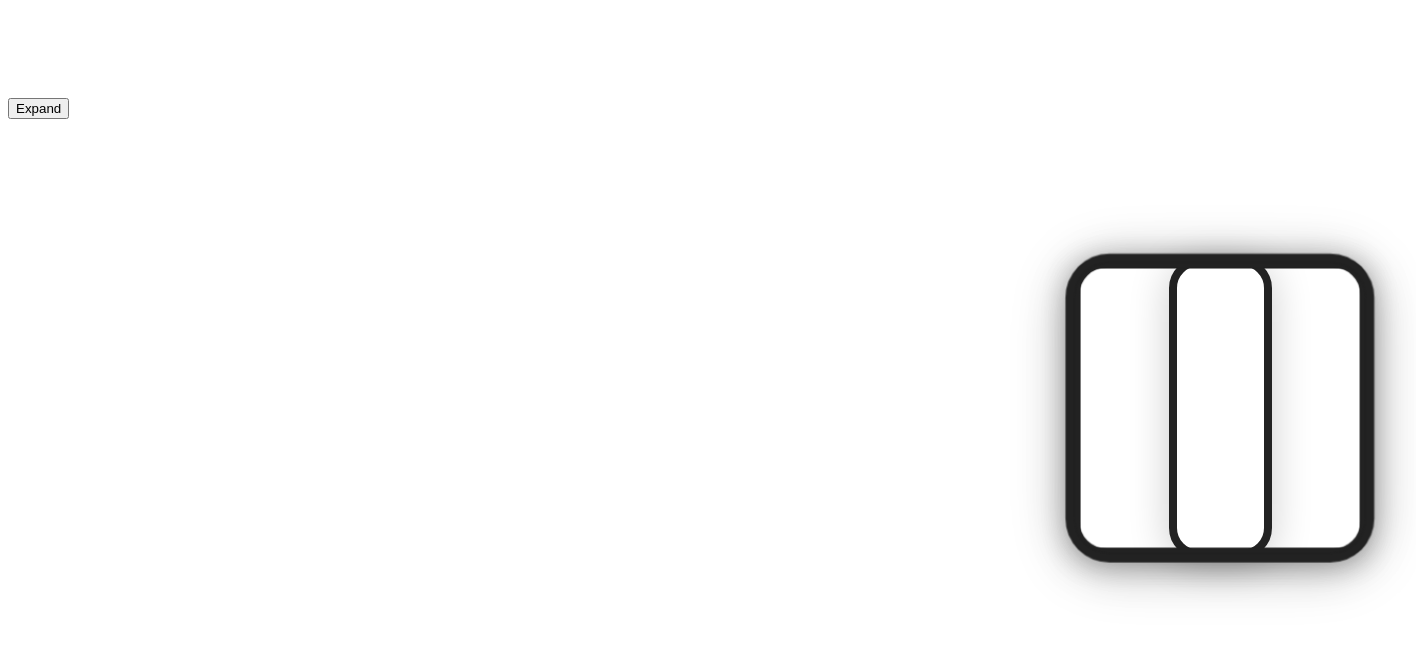
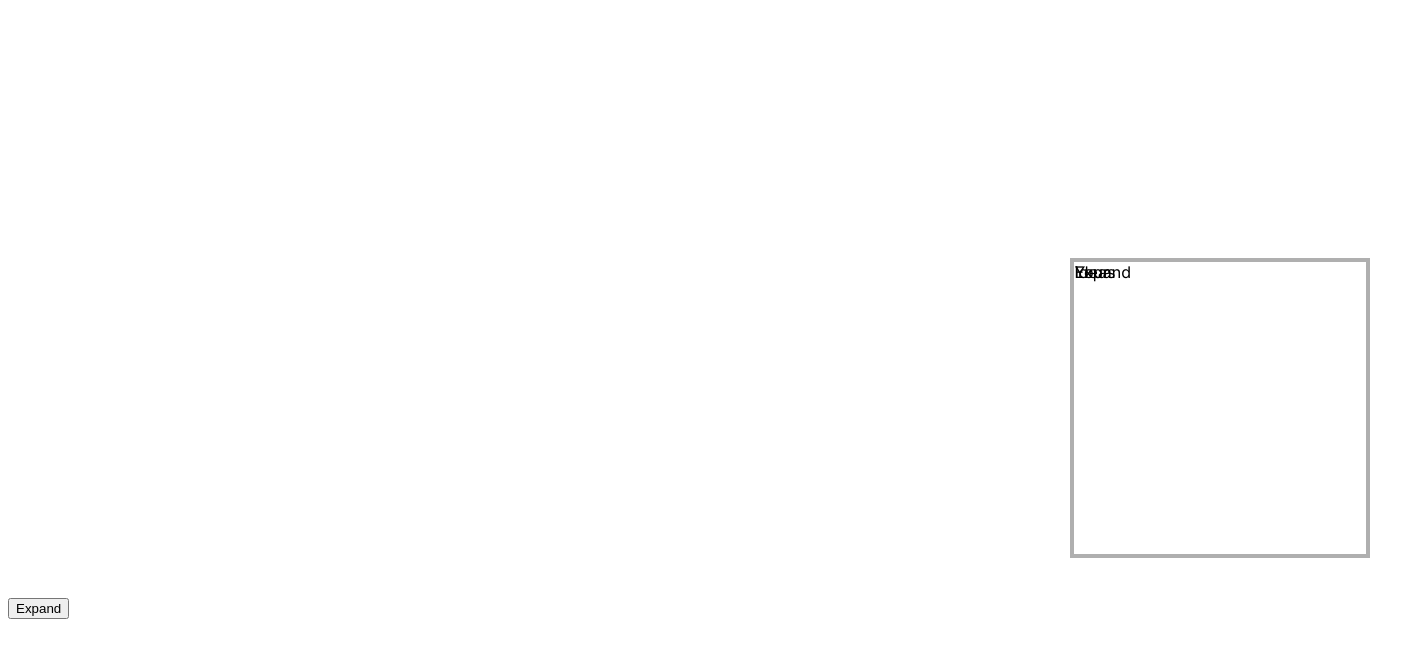
Before and after one commit to PawelDuplaga/3d-test, a Next.js app: page / in a window 1280 px wide. Shown: the top 658 px of the page, 1416 px wide, since content can reach past the window. Built offline with nearby package versions, Linux system fonts and the light colour scheme.

Commit message:
experiments

```diff
--- a/src/components/ThreeThing/ThreeThing.tsx
+++ b/src/components/ThreeThing/ThreeThing.tsx
@@ -7,10 +7,15 @@ import VanillaTilt from "vanilla-tilt";
 const options = {
   scale: 1.1,
   speed: 700,
-  max: 20
+  max: 40,
+  reverse: true,
 }
 
-const ThreeThing = () => {
+type TProps = {
+  expanded : boolean
+}
+
+const ThreeThing = ({expanded}: TProps) => {
   const tilt = useRef<HTMLDivElement>(null);
 
   useEffect(() => {
@@ -19,13 +24,19 @@ const ThreeThing = () => {
     }
   }, [tilt]);
 
+  const box02Ex = expanded ? styles.box02Ex : '';
+  const box01Ex = expanded ? styles.box01Ex : '';
+  const box1Ex = expanded ? styles.box1Ex : '';
+  const box2Ex = expanded ? styles.box2Ex : '';
+
+  const border = expanded ? styles.border1 : styles.border0;
 
   return (
 		<div ref={tilt} className={styles.box} data-tilt-full-page-listening>
-      <div className={styles.box01}></div>
-      <div className={styles.box02}></div>
-      <div className={styles.box1}></div>
-      <div className={styles.box2}></div>
+      <div className={`${styles.box_} ${box02Ex} ${border}`}></div>
+      <div className={`${styles.box_} ${box01Ex} ${border}`}>Expand</div>
+      <div className={`${styles.box_} ${box1Ex} ${border}`}>Your</div>
+      <div className={`${styles.box_} ${box2Ex} ${border}`}>Ideas</div>
     </div>
   );
 };
--- a/src/components/ThreeThing/styles.module.scss
+++ b/src/components/ThreeThing/styles.module.scss
@@ -1,24 +1,29 @@
-.box02 {
-    position: absolute;
-    width: 390px;
-    aspect-ratio: 1 / 1;
-    border-radius: 30px;
-    border: 8px solid rgb(34, 34, 34);
-    background: transparent;
-    box-shadow: 0 5px 40px rgba(0, 0, 0, 0.2);
-    transform: translateZ(-320px);
+.box02Ex {
+    transform: translateZ(-360px);
 }
 
-.box01 {
-    position: absolute;
-    width: 340px;
-    aspect-ratio: 1 / 1;
-    border-radius: 30px;
-    border: 8px solid rgb(34, 34, 34);
-    background: transparent;
-    box-shadow: 0 5px 40px rgba(0, 0, 0, 0.2);
-    transform: translateZ(-160px);
+.box01Ex {
+    transform: translate3d(-200px,30px,-180px);
 }
+
+.box1Ex {
+    transform: translateZ(180px);
+}
+
+.box2Ex {
+    // transform: translateZ(360px);
+    // transform: translateX(-200px);
+    transform: translate3d(200px,30px,360px);
+}
+
+.border0 {
+    border: 4px solid rgba(34, 34, 34, 0.1);
+}
+
+.border1 {
+    border: 4px solid rgba(34, 34, 34, 0.8);
+}
+
 
 .box {
     display: flex;
@@ -26,32 +31,74 @@
     align-items: center;
     width: 300px;
     height: 300px;
-    border-radius: 30px;
-    border: 8px solid rgb(34, 34, 34);
+    border: 4px solid rgba(34, 34, 34, 0);
     background: transparent;
     // background-color: khaki;
-    box-shadow: 0 5px 40px rgba(0, 0, 0, 0.2);
-    transform-style: preserve-3d
-  }
+    // box-shadow: 0 5px 40px rgba(0, 0, 0, 0.2);
+    transform-style: preserve-3d;
 
-.box1 {
-    position: absolute;
-    width: 250px;
-    aspect-ratio: 1 / 1;
-    border-radius: 30px;
-    border: 7px solid rgb(34, 34, 34);
-    background: transparent;
-    box-shadow: 0 5px 40px rgba(0, 0, 0, 0.2);
-    transform: translateZ(160px);
+
+    .box_ {
+        position: absolute;
+        width: 300px;
+        aspect-ratio: 1 / 1;
+        background: transparent;
+        transition: all 0.4s ease-in-out;
+        backface-visibility: hidden;
+        image-rendering: pixelated;
+    }
+
+
+    // .box02 {
+    //     position: absolute;
+    //     width: 380px;
+    //     aspect-ratio: 1 / 1;
+    //     border: 8px solid rgb(34, 34, 34);
+    //     background: transparent;
+    //     transform: translateZ(0px);
+    //     transition: all 0.4s ease-in-out;
+    // }
+
+
+    // .box01 {
+    //     position: absolute;
+    //     width: 340px;
+    //     aspect-ratio: 1 / 1;
+    //     border: 8px solid rgb(34, 34, 34);
+    //     background: transparent;
+    //     transform: translateZ(0px);
+    //     transition: all 0.4s ease-in-out;
+    // }
+
+
+    // .box1 {
+    //     position: absolute;
+    //     width: 250px;
+    //     height: 250px;
+    //     border: 7px solid rgb(34, 34, 34);
+    //     background: transparent;
+    //     // box-shadow: 0 5px 40px rgba(0, 0, 0, 0.2);
+    //     transform: translateZ(160px);
+    //     transition: all 0.4s ease-in-out;
+    //     backface-visibility: hidden;
+    //     image-rendering: pixelated;
+
+
+    // }
+
+    // .box2 {
+    //     position: absolute;
+    //     width: 210px;
+    //     height: 210px;
+    //     border: 6px solid rgb(34, 34, 34);
+    //     background: transparent;
+    //     // box-shadow: 0 5px 40px rgba(0, 0, 0, 0.2);
+    //     transform: translateZ(320px);
+    //     transition: all 0.4s ease-in-out;
+    //     backface-visibility: hidden;
+    //     image-rendering: pixelated;
+    // }
+
+
+
 }
-
-.box2 {
-    position: absolute;
-    width: 210px;
-    aspect-ratio: 1 / 1;
-    border-radius: 30px;
-    border: 6px solid rgb(34, 34, 34);
-    background: transparent;
-    box-shadow: 0 5px 40px rgba(0, 0, 0, 0.2);
-    transform: translateZ(320px);
-}
--- a/src/views/Home/Home.tsx
+++ b/src/views/Home/Home.tsx
@@ -1,11 +1,22 @@
+'use client'
+
 import ThreeThing from '@/components/ThreeThing';
 import styles from './styles.module.scss';
+import { useState } from 'react';
 
 const Home = () => {
+
+  const [ isExpanded, setIsExpanded ] = useState(false);
+
+
   return (
 		<div className={styles.homeContainer}>
-      <button className={styles.button}>Expand</button>
-      <ThreeThing />
+      <button
+        className={styles.button}
+        onClick={() => setIsExpanded((current) => !current)}
+        >Expand
+      </button>
+      <ThreeThing expanded={isExpanded}/>
 		</div>
   );
 };
--- a/src/views/Home/styles.module.scss
+++ b/src/views/Home/styles.module.scss
@@ -11,5 +11,5 @@
 
 
 .button {
-    transform: translateY(-300px);
+    transform: translateY(200px);
 }
```
